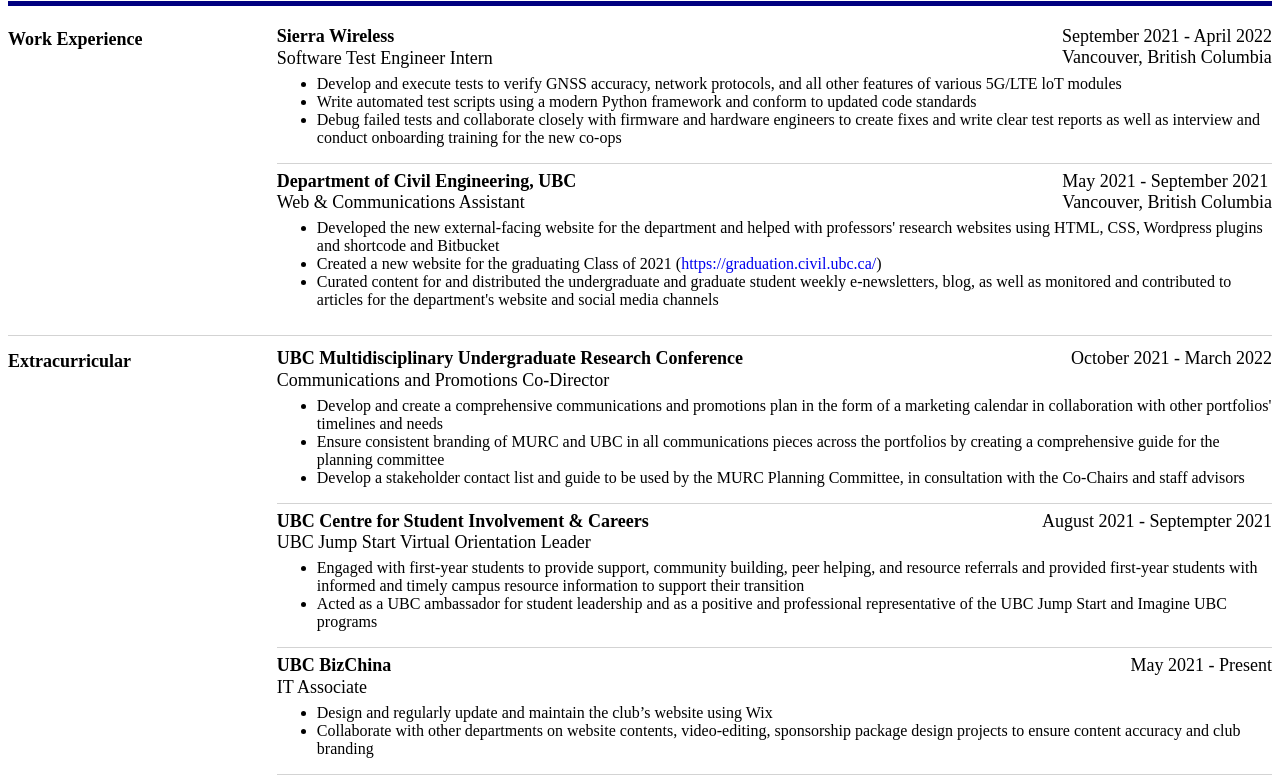
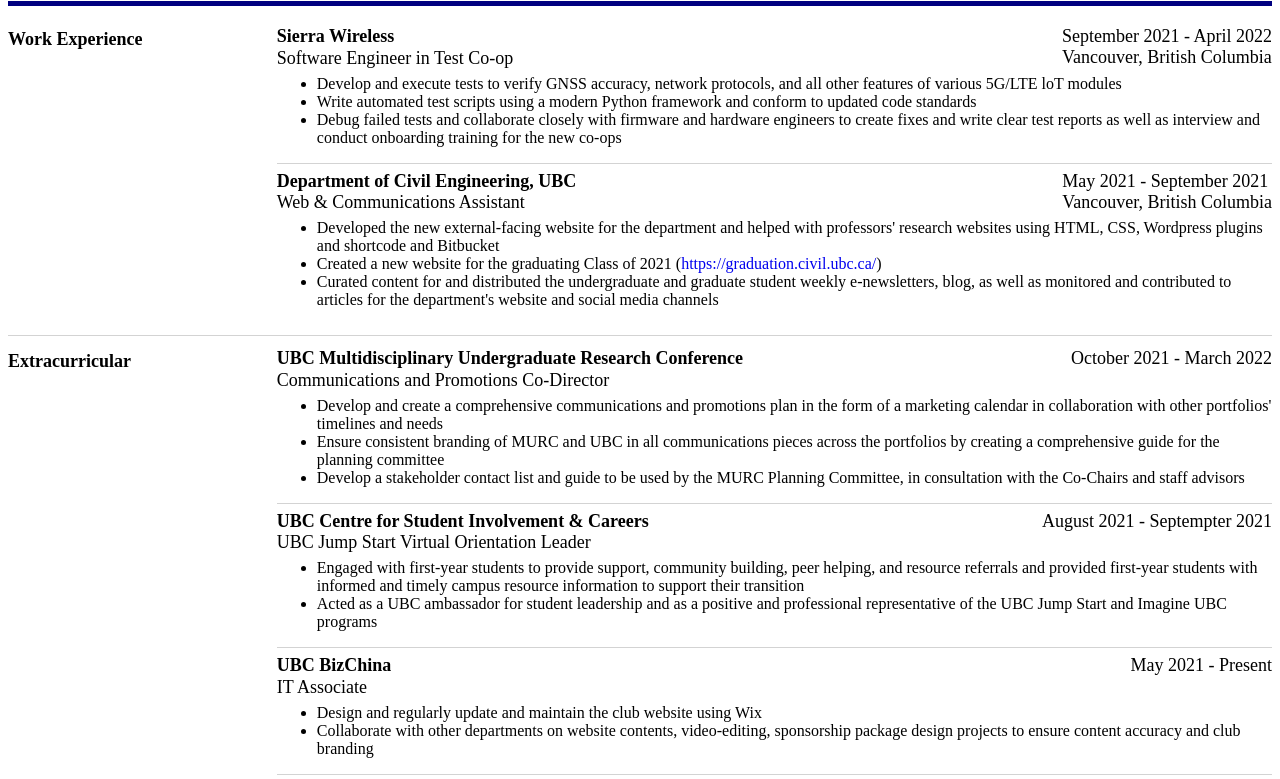
Before and after one commit to sylvia830/Sylvia_Wang_Resume, a plain HTML site: page index.html in a window 1280 px wide. Shown: the part 118-897 px from the top of the page. Drawn offline with Linux system fonts and the light colour scheme; a script that the page names is missing.

Commit message:
Add files via upload

```diff
--- a/index.html
+++ b/index.html
@@ -31,7 +31,7 @@
           <div class="job-title-container">
             <div>
               <div class="job-company">Sierra Wireless</div>
-              <div class="job-title"> Software Test Engineer Intern
+              <div class="job-title"> Software Engineer in Test Co-op
 
               </div>
             </div>
@@ -127,7 +127,7 @@
             </div>
           </div> <!-- end job-title container -->
           <ul class="description">
-          	<li>Design and regularly update and maintain the club’s website using Wix
+          	<li>Design and regularly update and maintain the club website using Wix
 			</li>
           	<li>Collaborate with other departments on website contents, video-editing, sponsorship package design projects to ensure content accuracy and club branding
 			</li>
```
